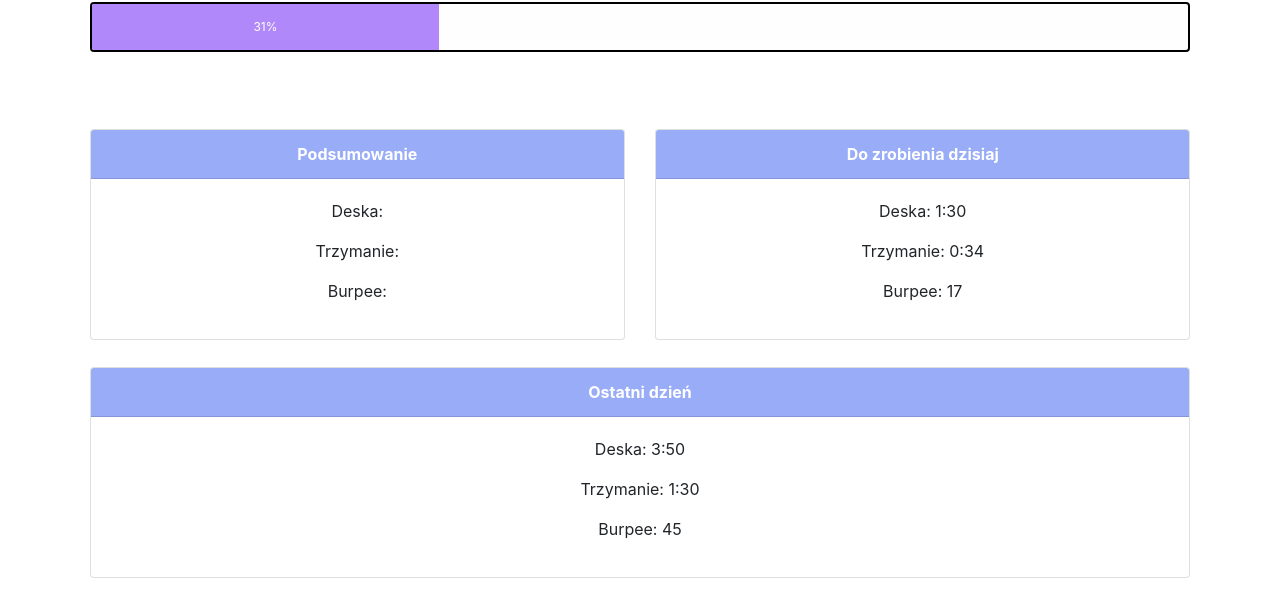
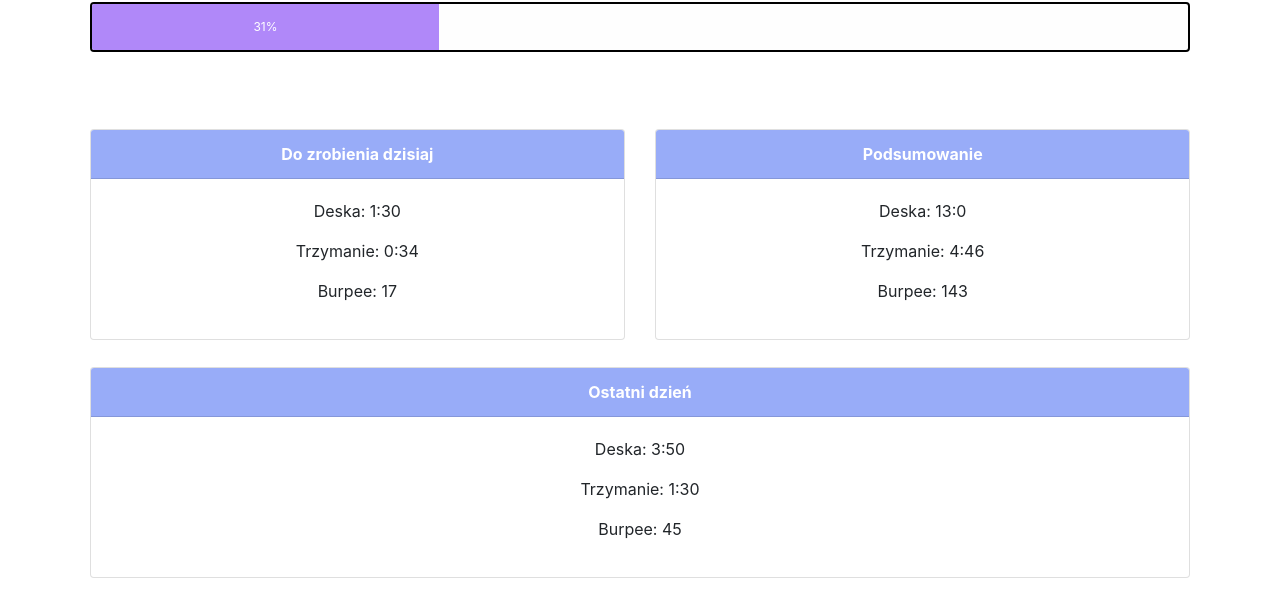
Before and after one commit to slepersuu/challange, a plain HTML site: page index.html in a window 1280 px wide. Shown: the part 212-828 px from the top of the page. Drawn offline with nearby package versions, Linux system fonts and the light colour scheme.

Commit message:
added sum up

```diff
--- a/data/index.js
+++ b/data/index.js
@@ -14,13 +14,8 @@ const poczBurpee = 5;
 const dzisiaj = new Date();
 
 const challDay = parseInt((dzisiaj.getTime() - dataPoczatku.getTime())/(24*3600*1000)) +1;
-console.log(dataPoczatku);
-// const challDay = dateDiff.getUTCDate()-1;
+const totalDays = parseInt((dataKonca.getTime() - dataPoczatku.getTime())/(24*3600*1000))+1;
 
-const totalDays = parseInt((dataKonca.getTime() - dataPoczatku.getTime())/(24*3600*1000))+1;
-// console.log(totalDiff);
-// const totalDays = totalDiff.getUTCDate()-1;
-// console.log(totalDays);
 var podDeska = document.getElementById("pod-deska");
 var podTrzymanie = document.getElementById("pod-trzymanie");
 var podBurpee = document.getElementById("pod-burpee");
@@ -34,7 +29,6 @@ var ostatniTrzymanie = document.getElementById("ostatni-trzymanie");
 var ostatniBurpee = document.getElementById("ostatni-burpee");
 
 var progress = document.getElementById("progress-bar");
-
 var day = document.getElementById("day");
 
 
@@ -51,3 +45,18 @@ ostatniBurpee.textContent = poczBurpee + totalDays -1;
 
 progress.style.width = (challDay/totalDays)*100 + "%";
 progress.textContent = parseInt((challDay/totalDays)*100) + "%";
+
+
+
+var sumBurpee=0;
+var sumTrzymanie=0;
+var sumDeska= 0;
+for(i=0;i<challDay;i++){
+    sumDeska += poczDesk + 5*i;
+    sumTrzymanie += poczTrzymanie + 2*i;
+    sumBurpee += poczBurpee + i;
+}
+
+podDeska.textContent = getMinutes(sumDeska);
+podTrzymanie.textContent = getMinutes(sumTrzymanie);
+podBurpee.textContent = sumBurpee;
--- a/data/styles.css
+++ b/data/styles.css
@@ -7,8 +7,8 @@ h1{
     font-weight:bold;
 }
 h2{
-    font-weight:bold;
-    font-size:2rem;
+    font-weight: bold;
+    font-size: 2rem;
 }
 header{
     background-color: #98acf8;
@@ -46,10 +46,12 @@ header{
 }
 
 .karta{
+
     text-align: center;
     margin-bottom: 5%;
 }
 .naglowek{
+
     background-color: #98acf8;
     color: #fff;
     font-weight: bold;
--- a/index.html
+++ b/index.html
@@ -29,24 +29,24 @@
                 <div class="col-lg-6">
                     <div class="card karta">
                         <div class="card-header naglowek">
+                            Do zrobienia dzisiaj
+                        </div>
+                        <div class="card-body">
+                            <p>Deska: <span id="dzis-deska"></span></p>
+                            <p>Trzymanie: <span id="dzis-trzymanie"></span></p>
+                            <p>Burpee: <span id="dzis-burpee"></span></p>
+                        </div>
+                    </div>
+                </div>
+                <div class="col-lg-6">
+                    <div class="card karta">
+                        <div class="card-header naglowek">
                             Podsumowanie
                         </div>
                         <div class="card-body">
                             <p>Deska: <span id="pod-deska"></span></p>
                             <p>Trzymanie: <span id="pod-trzymanie"></span></p>
                             <p>Burpee: <span id="pod-burpee"></span></p>
-                        </div>
-                    </div>
-                </div>
-                <div class="col-lg-6">
-                    <div class="card karta">
-                        <div class="card-header naglowek">
-                            Do zrobienia dzisiaj
-                        </div>
-                        <div class="card-body">
-                            <p>Deska: <span id="dzis-deska"></span></p>
-                            <p>Trzymanie: <span id="dzis-trzymanie"></span></p>
-                            <p>Burpee: <span id="dzis-burpee"></span></p>
                         </div>
                     </div>
                 </div>
```
Also changed, not shown: 2 other files.
